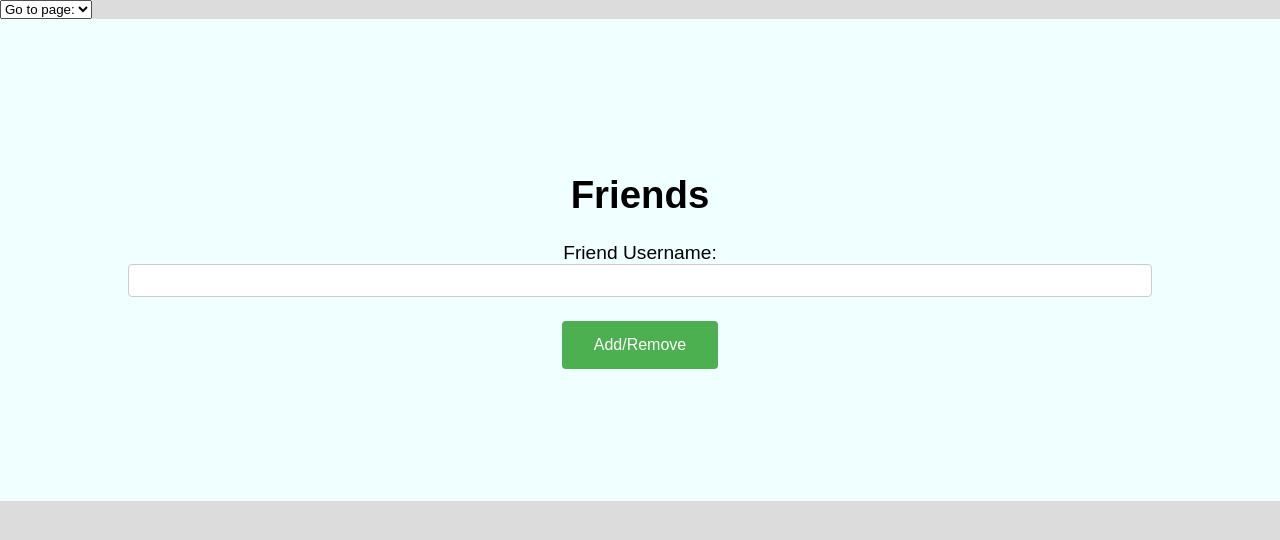
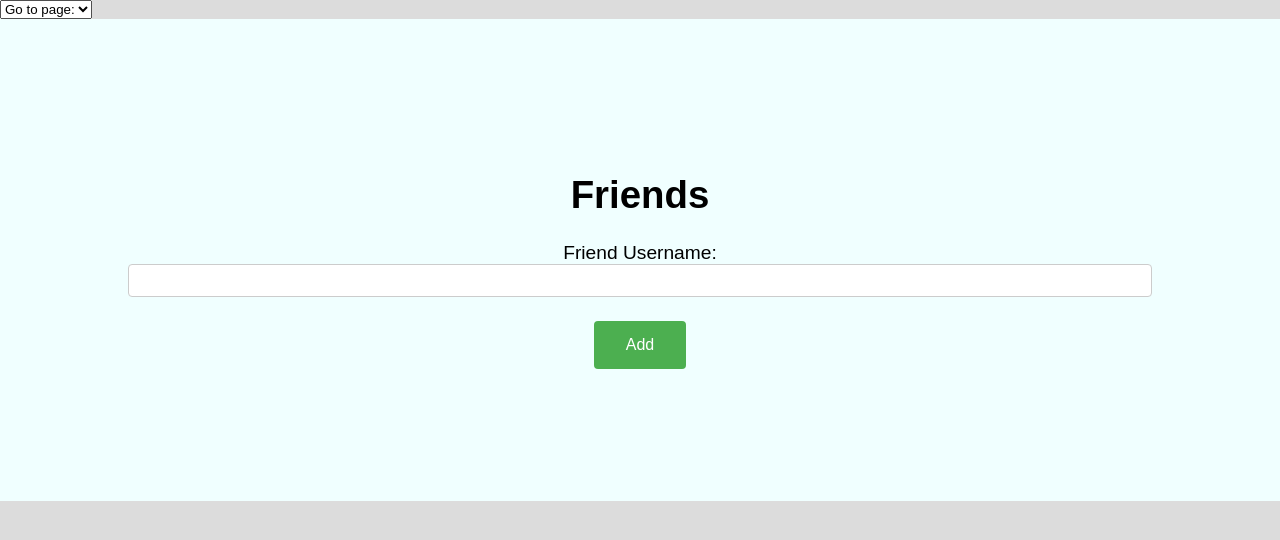
Before and after one commit to software-students-spring2024/5-final-project-spring-2024-snailman-inc, a Flask app: template app/templates/friends.html in a window 1280 px wide. Shown: the top 540 px of the page. Run offline with Flask 2, Linux system fonts and the light colour scheme; the template is opened without the code that fills it, so the values that code supplies are empty; some libraries are stand-ins or nearby versions.

Commit message:
removed remove

```diff
--- a/app/templates/friends.html
+++ b/app/templates/friends.html
@@ -12,6 +12,6 @@
             <label for="target">Friend Username:</label>
             <input type="text" id="target" name="target" required>
         </div>
-        <input type="submit" value="Add/Remove">
+        <input type="submit" value="Add">
     </form>
 {% endblock %}
```
